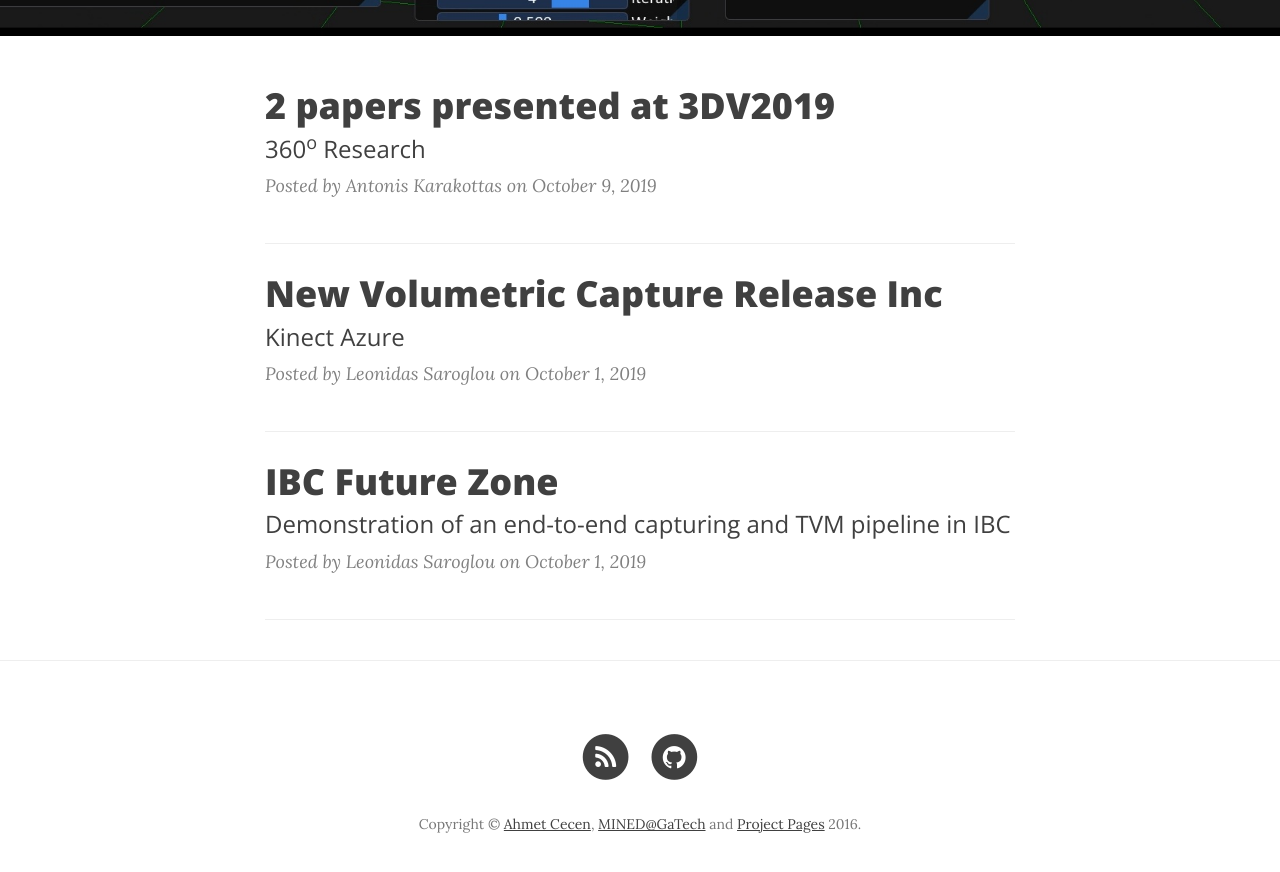
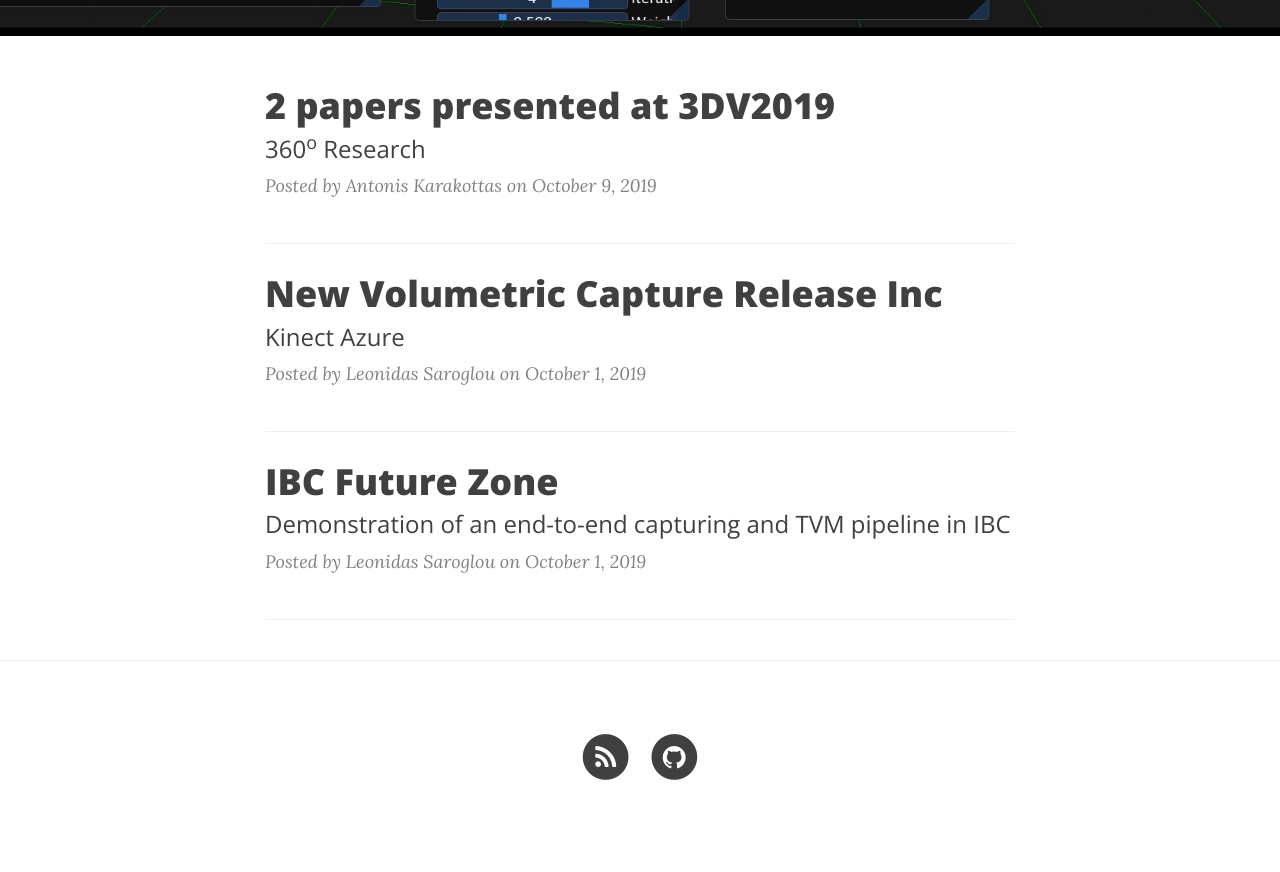
Before and after one commit to VCL3D/vcl3d.github.io, a Jekyll site: the page built from index.html, in a window 1280 px wide and 900 px high, scrolled down 600 px. Shown: the top 872 px of the window. Built offline with Jekyll 4.4.1, drawn with Linux system fonts in a browser that asks for light colours; nearby versions of some CDN libraries; the list of posts is cut into pages by our own code; after the commit the page ends 1449 px from its top, so only the background shows below that.

Commit message:
- Copyrights - Rss feed Signed-off-by: ssaroglou <saroglou@iti.gr>

```diff
--- a/_includes/footer.html
+++ b/_includes/footer.html
@@ -69,7 +69,7 @@
                     </li>
                     {% endif %}
                 </ul>
-                <p class="copyright text-muted"> Copyright © <a href="http://ahmetcecen.github.io/" target="_blank">Ahmet Cecen</a>,  <a href="http://mined.gatech.edu/" target="_blank">MINED@GaTech</a> and <a href="https://github.com/projectpages" target="_blank">Project Pages</a> 2016. </p>
+                <!-- <p class="copyright text-muted"> Copyright © <a href="http://ahmetcecen.github.io/" target="_blank">Ahmet Cecen</a>,  <a href="http://mined.gatech.edu/" target="_blank">MINED@GaTech</a> and <a href="https://github.com/projectpages" target="_blank">Project Pages</a> 2016. </p> -->
             </div>
         </div>
     </div>
--- a/feed.xml
+++ b/feed.xml
@@ -7,7 +7,7 @@
     <title>{{ site.title | xml_escape }}</title>
     <description>{{ site.description | xml_escape }}</description>
     <link>{{ site.url }}{{ site.baseurl }}/</link>
-    <atom:link href="{{ "/feed.xml" | prepend: site.baseurl | prepend: site.url }}" rel="self" type="application/rss+xml" />
+    <!--<atom:link href="{{ "/feed.xml" | prepend: site.baseurl | prepend: site.url }}" rel="self" type="application/rss+xml" />-->
     <pubDate>{{ site.time | date_to_rfc822 }}</pubDate>
     <lastBuildDate>{{ site.time | date_to_rfc822 }}</lastBuildDate>
     <generator>Jekyll v{{ jekyll.version }}</generator>
```
